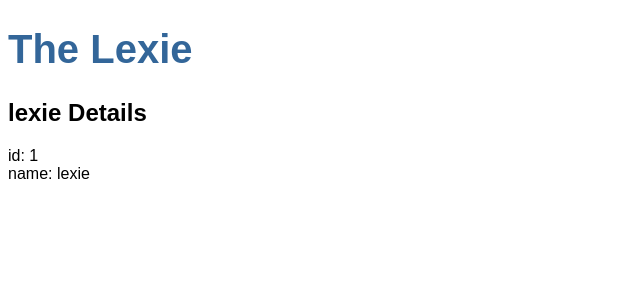
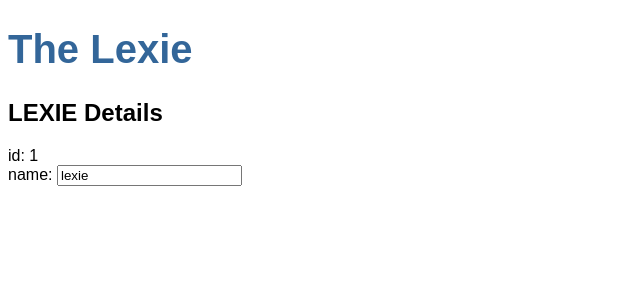
Before and after one commit to tara-fenton/seca-project2, an Angular app in the folder thelexie-ui/: page / in a window 1280 px wide. Shown: the top 300 px of the page, without its empty margins (0-640 px from the left). Built offline with nearby package versions, Linux system fonts and the light colour scheme.

Commit message:
form added to user component

```diff
--- a/thelexie-ui/src/app/app.module.ts
+++ b/thelexie-ui/src/app/app.module.ts
@@ -1,5 +1,6 @@
 import { BrowserModule } from '@angular/platform-browser';
 import { NgModule } from '@angular/core';
+import { FormsModule } from '@angular/forms'; // <-- NgModel lives here
 
 import { AppComponent } from './app.component';
 import { UsersComponent } from './users/users.component';
@@ -10,7 +11,8 @@
     UsersComponent
   ],
   imports: [
-    BrowserModule
+    BrowserModule,
+    FormsModule
   ],
   providers: [],
   bootstrap: [AppComponent]
--- a/thelexie-ui/src/app/users/users.component.html
+++ b/thelexie-ui/src/app/users/users.component.html
@@ -1,3 +1,7 @@
-<h2>{{ user.name }} Details</h2>
+<h2>{{ user.name | uppercase}} Details</h2>
 <div><span>id: </span>{{user.id}}</div>
-<div><span>name: </span>{{user.name}}</div>
+<div>
+    <label>name:
+      <input [(ngModel)]="user.name" placeholder="name">
+    </label>
+</div>
```
